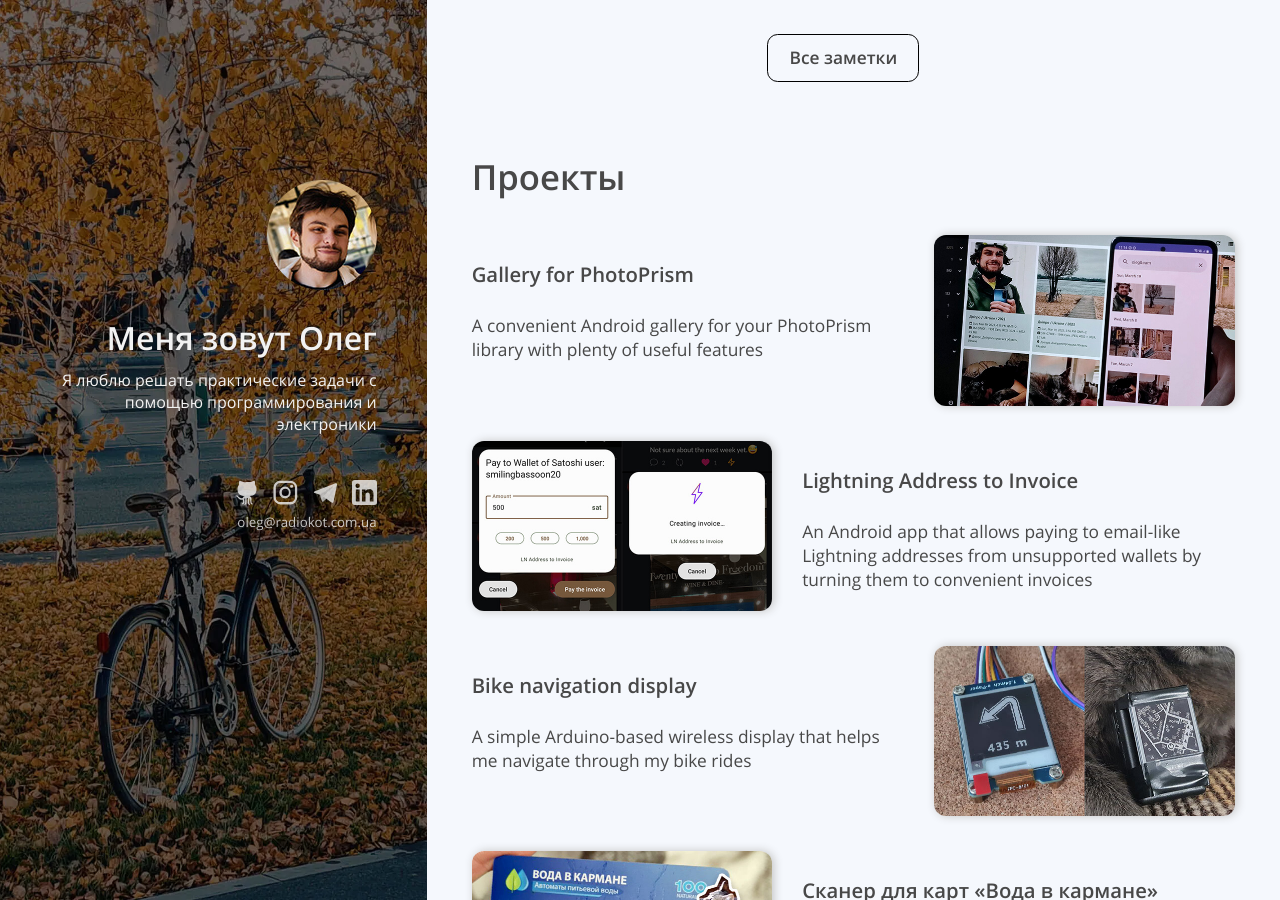
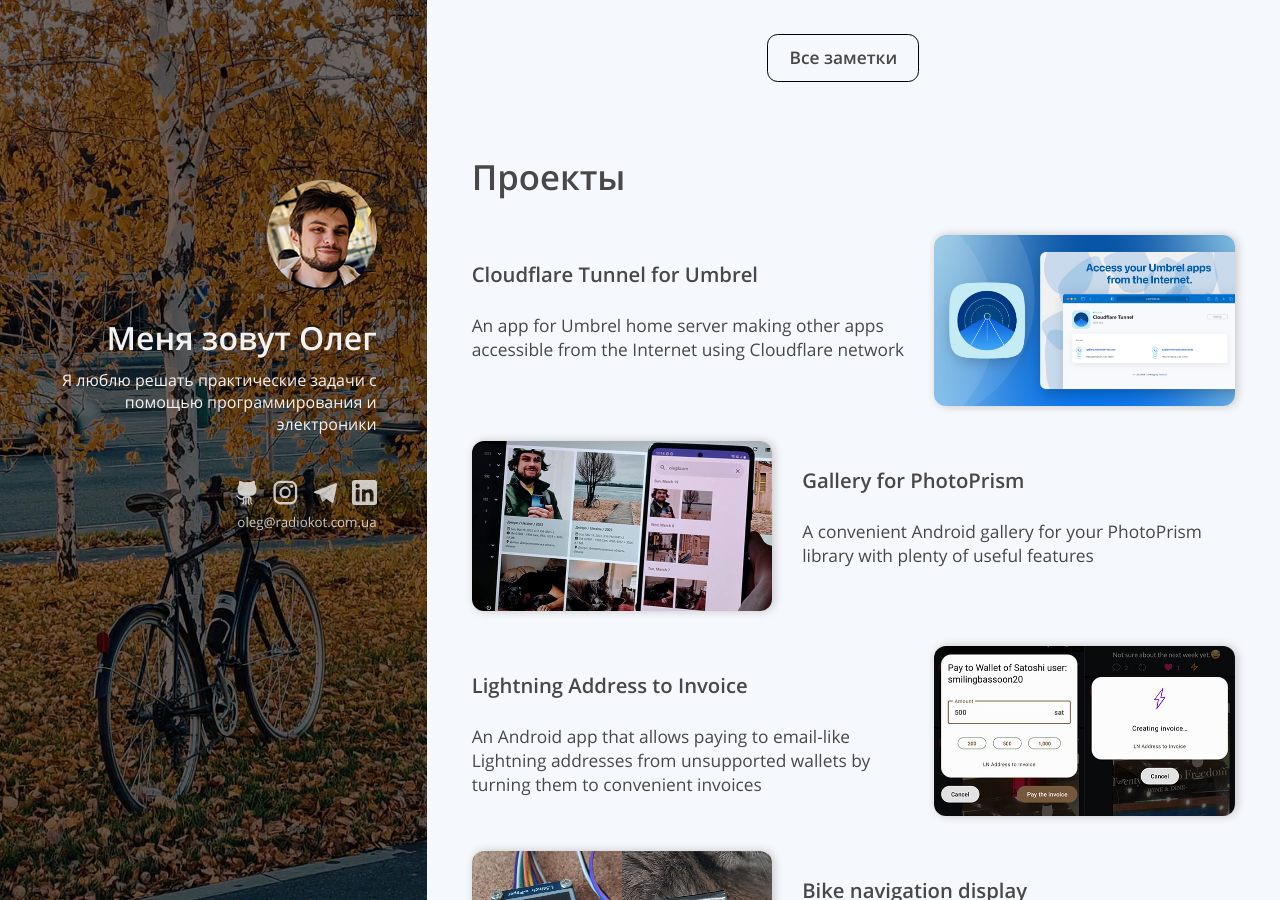
Before and after one commit to Radiokot/website, a Jekyll site: the page built from index.html, in a window 1280 px wide and 900 px high, scrolled down 888 px. Built offline with Jekyll 4.4.1, drawn with Linux system fonts in a browser that asks for light colours; some of the changed lines change nothing that is shown.

Commit message:
Add Umbrel Cloudflare Tunnel app

```diff
--- a/_config.yml
+++ b/_config.yml
@@ -11,6 +11,7 @@
     output: true
     permalink: /p/:title
     order:
+      - umbrel-cloudflared.html
       - photoprism-android-gallery.html
       - ln-addr-to-invoice.html
       - bike-nav-display.html
--- /dev/null
+++ b/_projects/umbrel-cloudflared.html
@@ -0,0 +1,67 @@
+---
+title: Cloudflare Tunnel for Umbrel
+description: "An app for Umbrel home server making other apps accessible from the Internet using
+Cloudflare network"
+author: oleg_en
+background_color: "#e9f0f6"
+has_background_image: false
+has_footer_image: false
+---
+<p>Cloudflare has a service called <a href="https://www.cloudflare.com/products/tunnel/"
+        target="_blank">Tunnels</a> – a
+    lightweight VPN-like daemon, cloudflared, once installed on a machine creates outbound-only
+    connections to their global network, making possible serving content accessible from the
+    Internet without having a dedicated (white) IP address.</p>
+
+<p>I wanted to use Tunnel to make few apps on my <a href="https://umbrel.com/umbrelos"
+        target="_blank">Umbrel</a> home server accessible from the Internet.
+    The tunneling daemon can only be set up from a terminal, which is totally fine, but I had an
+    idea that a human-friendly user interface for it could be nice and useful for me and other
+    people. I found only one project called <a href="https://github.com/WisdomSky/Cloudflared-web"
+        target="_blank">cloudflared-web</a> providing a simple web UI, but I
+    strongly disliked it loading the daemon as an NPM dependency – as this software may handle
+    sensitive unencrypted data, I wanted to only run the official binaries.
+    Having no alternative implementations, I've made a web UI myself. The app was
+    styled according to Umbrel's design system, hence, in my humble opinion, it nicely fits the
+    Umbrel ecosystem.</p>
+
+<center>
+    <img src="{% link /assets/img/projects/umbrel-cloudflared/screenshots.jpg %}"
+        style="width: 100%;" alt="Screenshots" />
+    <small>Screenshots from Umbrel app store</small>
+</center>
+
+<p>
+<ul>
+    <li>The app allows setting up the tunnel using the service start command shown in the Cloudflare
+        dashboard</li>
+    <li>With this app you can expose both public apps and those protected by Umbrel auth following
+        the <a
+            href="https://github.com/Radiokot/umbrel-cloudflared/wiki/How-to-set-up-Cloudflare-Tunnel-on-your-Umbrel"
+            target="_blank">detailed guide</a></li>
+    <li>Once set up, the app shows active routes: public endpoints and corresponding local URLs</li>
+</ul>
+</p>
+
+<center>
+    <a class="button" target="_blank" href="https://apps.umbrel.com/app/cloudflared">
+        {% include emoji.html name = 'umbrel' %} App in the Umbrel store</a>
+
+    <a class="button" href="https://github.com/Radiokot/umbrel-cloudflared" target="_blank">{%
+        include emoji.html
+        name = 'github' %} Project on GitHub</a>
+</center>
+
+<br>
+<p>From a technical perspective, the app is a Docker Compose deployment with two containers:
+<ol>
+    <li>Web UI controlling the tunnel – a SvelteKit app with backend and frontend</li>
+    <li>Connector – the official cloudflared binary combined with a simple control loop bash script
+    </li>
+</ol>
+</p>
+<p>
+    If you like this app and want to support the project, you can
+    <a href="{% link tip.html %}">make a donation</a> with your preferred payment method.
+</p>
+<br>
```
Also changed, not shown: assets/img/emoji/umbrel.svg (added), assets/img/projects/umbrel-cloudflared/screenshots.jpg (added), assets/img/projects/umbrel-cloudflared/thumbnail.jpg (added).
